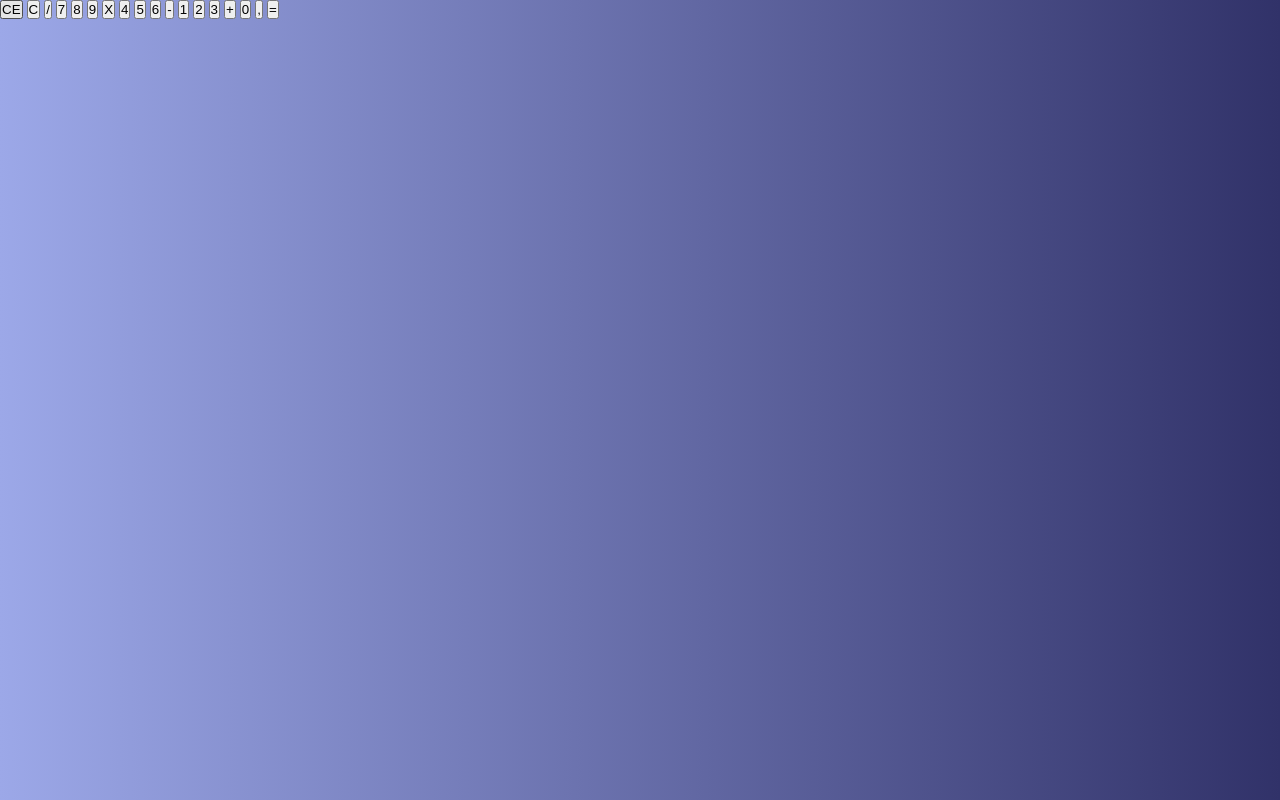
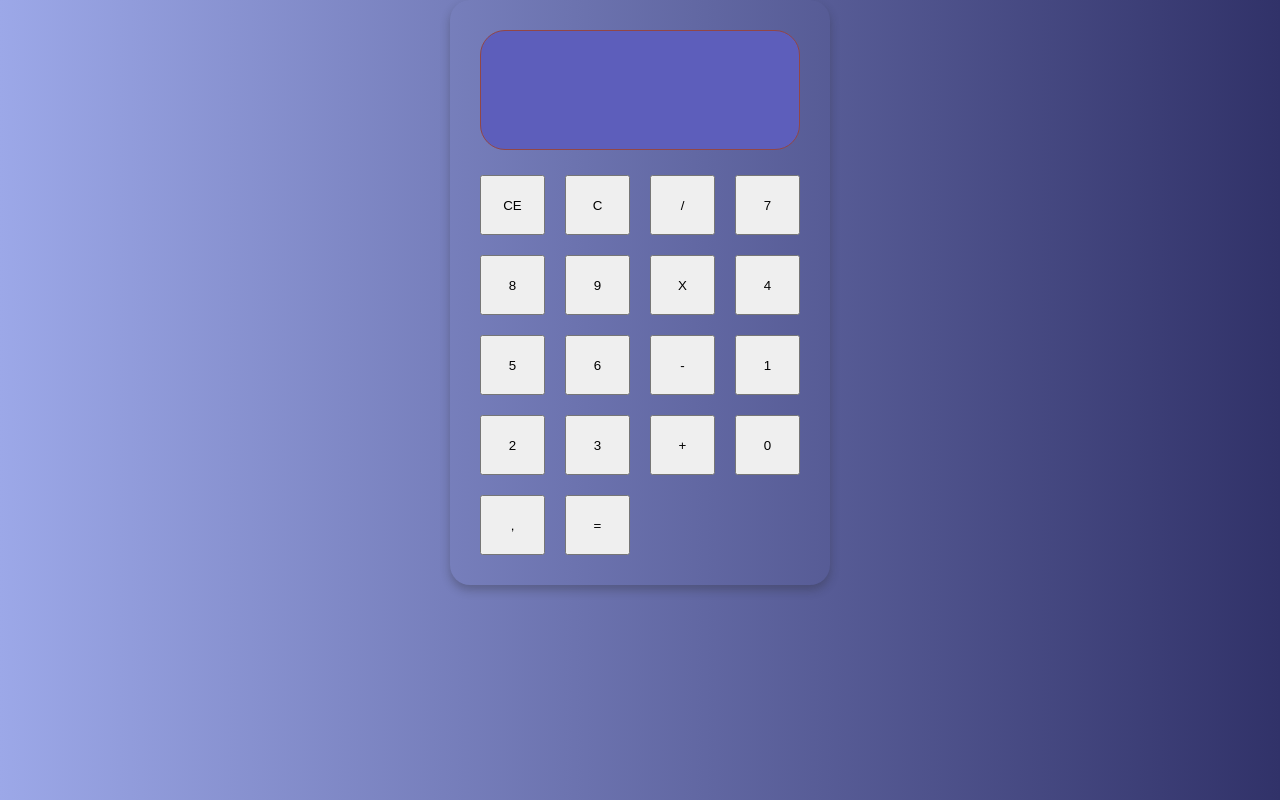
Before and after one commit to zenty404/Calculator, a plain HTML site: page index.html in a window 1280 px wide. Drawn offline with Linux system fonts and the light colour scheme.

Commit message:
affichage de la calc

```diff
--- a/index.html
+++ b/index.html
@@ -13,9 +13,12 @@
 
     <main class="calculator-page">
         <div class="calculator">
-            <p class="calculator__dispalay"></p>
+
+            <div class="calculator__display">
+                <p class="calculator__history"></p>
                 <p class="calculator__output"></p>
             </div>
+
 
             <div class="calculator__grid">
                 <button class="calculator__button">CE</button>
@@ -37,7 +40,7 @@
                 <button class="calculator__button">,</button>
                 <button class="calculator__button">=</button>
             </div>
-
+        </div>
     </main>
 
 </body>
--- a/style.css
+++ b/style.css
@@ -10,3 +10,46 @@
     min-height: 100vh;
     background-image: linear-gradient(to right, #9ca8e8, #313269);
 }
+
+.calculator {
+    max-width: 380px;
+    margin: 0 auto;
+    background-color: #392f2f00;
+    border-radius: 20px;
+    padding: 30px;
+    color: white;
+    box-shadow: 0 5px 10px rgba(37, 37, 37, 0.3);
+}
+
+.calculator__display{
+    font-weight: 200;
+    padding: 15px;
+    height: 120px;
+    display: flex;
+    flex-direction: column;
+    justify-content: space-between;
+    margin-bottom: 25px;
+    border-radius: 25px;
+    border: 1px solid rgb(146, 70, 70);
+    background-color: #5d5ebb;
+    text-align: right;
+    white-space: nowrap;
+}
+
+.calculator__history{
+    font-size: 18px;
+    font-weight: 100;
+}
+
+.calculator__output {
+    font-size: 30px;
+    font-weight: 600;
+    margin-top: 5px;
+}
+
+.calculator__grid{
+    display: grid;
+    grid-template-columns: repeat(4,1fr);
+    grid-auto-rows: 60px;
+    gap: 20px;
+}
```
Lines whose indentation alone changed are shown as unchanged.
